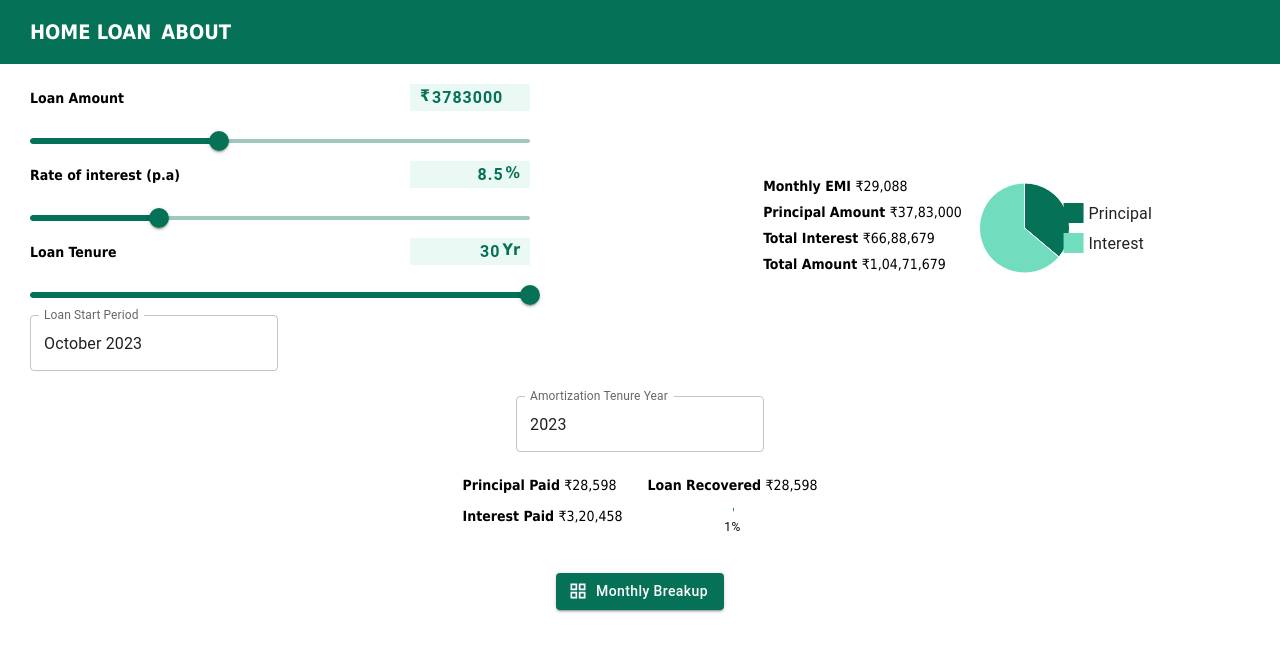
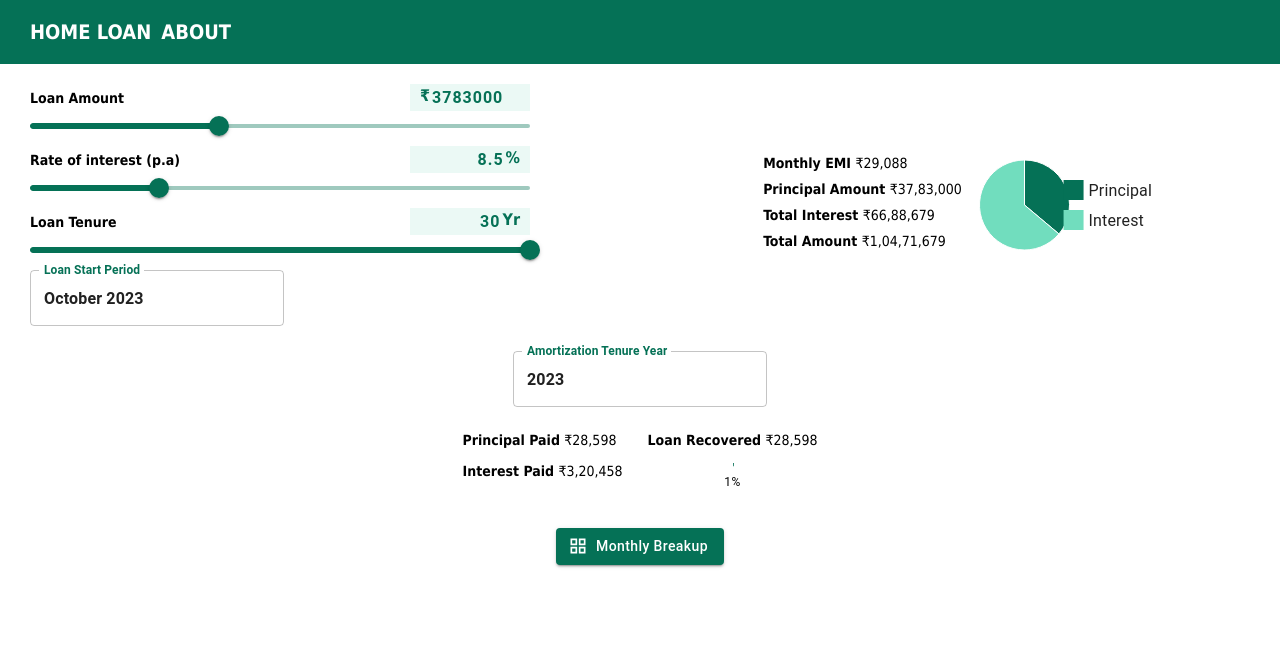
Before and after one commit to souryadeepRC/finance-portal, a React (Create React App) app: page /home-loan in a window 1280 px wide. Shown: the top 652 px of the page. Built offline with nearby package versions, Linux system fonts and the light colour scheme.

Commit message:
B-2-T-2: Modifying date picker style

```diff
--- a/src/components/common/date-picker/DatePicker.module.scss
+++ b/src/components/common/date-picker/DatePicker.module.scss
@@ -1,6 +1,13 @@
 @import "src/styles/variables.scss";
 
 .date-picker__container {
+  :global(.MuiInputLabel-root){
+    color: $app-primary-color;
+    font-weight: $font-weight-700;
+  }
+  :global(.MuiOutlinedInput-input){
+    font-weight: $font-weight-700;
+  }
   :global(.MuiSvgIcon-root) {
     color: $app-primary-color;
   }
--- a/src/pages/home-loan/loan-input-form/loan-input-field/LoanInputField.module.scss
+++ b/src/pages/home-loan/loan-input-form/loan-input-field/LoanInputField.module.scss
@@ -5,8 +5,6 @@
   flex-wrap: wrap;
   justify-content: space-between;
   align-items: center;
-  gap: 15px;
-  grid-gap: 15px;
   width: 85%;
   max-width: 500px;
   .input-field__box {
```
